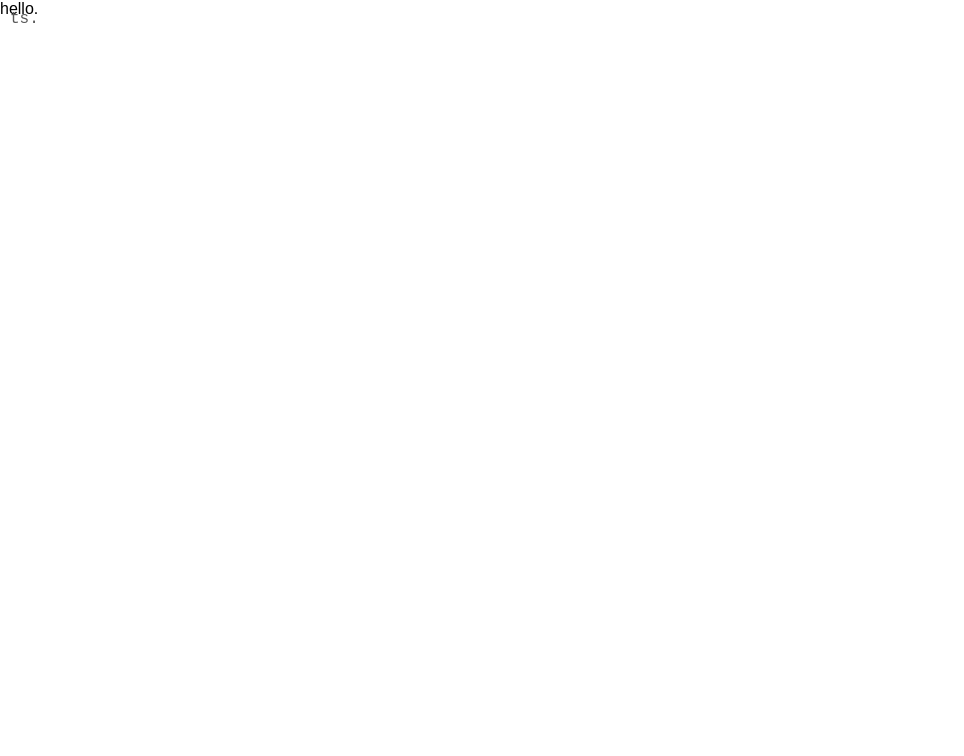
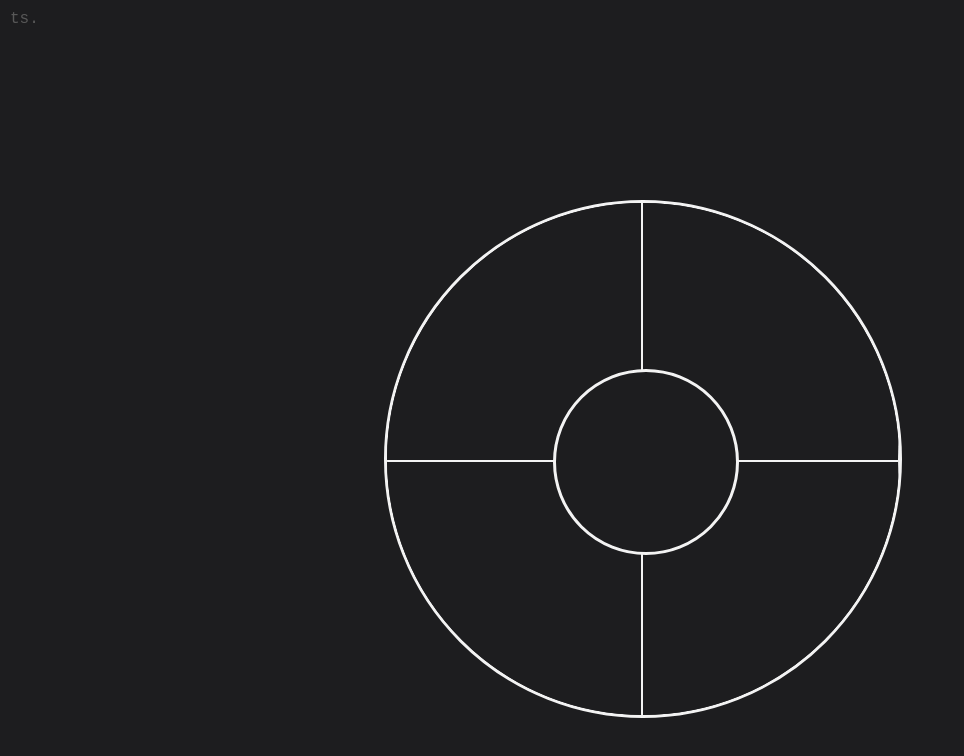
Before and after one commit to TiPEX360/personal-website, a React (Create React App) app: page /more in a window 1280 px wide. Shown: the top 756 px of the page, without its empty margins (0-964 px from the left). Built offline with nearby package versions, Linux system fonts and the light colour scheme.

Commit message:
bug fixes

```diff
--- a/src/App.css
+++ b/src/App.css
@@ -3,7 +3,7 @@ a {
 }
 
 .home-link {
-    position: absolute;
+    position: fixed;
     margin: 10px;
     font-family: 'Major Mono Display', monospace;
     border-radius: 2px;
@@ -18,8 +18,10 @@ a {
     margin: 70px;
     border-style: solid;
     border-width: 5px;
+    text-decoration: none;
     border-color: #2b2b2b;
     background-color: #f3f3f3;
+    color: #2b2b2b;
 }
 
 .button:hover {
--- a/src/components/BottomLetter.js
+++ b/src/components/BottomLetter.js
@@ -14,7 +14,6 @@ class BottomLetter extends Component {
     }
 
     togglePosition() {
-        console.log(this.state.position);
         if(this.state.position === 50 || this.state.position === 0) this.setState({position: 25});
         else this.setState({position: 50});
     }
--- a/src/components/LeftLetter.js
+++ b/src/components/LeftLetter.js
@@ -14,7 +14,6 @@ class LeftLetter extends Component {
     }
 
     togglePosition() {
-        console.log(this.state.position);
         if(this.state.position === 50 || this.state.position === 0) this.setState({position: 25});
         else this.setState({position: 50});
     }
--- a/src/components/RightLetter.js
+++ b/src/components/RightLetter.js
@@ -16,7 +16,6 @@ class RightLetter extends Component {
     }
 
     togglePosition() {
-        console.log(this.state.position);
         if(this.state.position === 50 || this.state.position === 0) this.setState({position: 25});
         else this.setState({position: 50});
     }
--- a/src/components/TopLetter.js
+++ b/src/components/TopLetter.js
@@ -14,7 +14,6 @@ class TopLetter extends Component {
     }
 
     togglePosition() {
-        console.log(this.state.position);
         if(this.state.position === 50 || this.state.position === 0) this.setState({position: 25});
         else this.setState({position: 50});
     }
--- a/src/components/pages/Home.js
+++ b/src/components/pages/Home.js
@@ -40,7 +40,7 @@ export default class Home extends Component {
                 <div style={mainWrapperStyle}>
                     <img style={portraitStyle} src={portrait} alt='face' />
                     <Intro />
-                    <p><span style={{fontSize: 28}}>hi, i'm</span></p>
+                    <p><span style={{fontSize: 22}}><b>hi</b>, <b>i</b>'<b>m</b></span></p>
                     <div style={flexStyle}>
                         <AnimatedLetter letter='t'/>
                         <AnimatedLetter letter='y'/>
@@ -52,8 +52,8 @@ export default class Home extends Component {
                         <AnimatedLetter letter='s'/>
                         <AnimatedLetter letter='z'/>
                     </div>
-                    <p>(tym, for short)</p>
-                    <div className="button"><Link to='/more'>let me tell you a bit about myself!</Link></div>
+                    <p><span style={{fontSize: 15}}>(tym, for short)</span></p>
+                    <Link className="button" to='/more'>let me tell you a bit about myself!</Link>
                 </div>
             </React.Fragment>
         )
--- /dev/null
+++ b/src/components/pages/More.css
@@ -0,0 +1,31 @@
+.pieOption1 {
+    background-color: #1d1d1f;
+    color: #f2f2f2;
+}
+
+.pieOption2 {
+    background-color: #1d1d1f;
+    color: #f2f2f2;
+}
+.pieOption3 {
+    background-color: #1d1d1f;
+    color: #f2f2f2;
+}
+.pieOption4 {
+    background-color: #1d1d1f;
+    color: #f2f2f2;
+}
+
+.pieOption1:hover {
+    background-color: #C8D94A;
+}
+
+.pieOption2:hover {
+    background-color: #268391;
+}
+.pieOption3:hover {
+    background-color: #E3864F;
+}
+.pieOption4:hover {
+    background-color: #D25242;
+}
--- a/src/components/pages/More.js
+++ b/src/components/pages/More.js
@@ -1,9 +1,103 @@
 import React, { Component } from 'react';
+import './More.css';
 
 export default class More extends Component {
+
+
+// /* Color Theme Swatches in Hex */
+// .Tema-de-Color-1-1-hex { color: #1D1D1F; }
+// .Tema-de-Color-1-2-hex { color: #268391; }
+// .Tema-de-Color-1-3-hex { color: #1C2126; }
+// .Tema-de-Color-1-4-hex { color: #D25242; }
+// .Tema-de-Color-1-5-hex { color: #E3864F; }
+
     render() {
+
+        const mainWrapperStyle = {
+            width: '100%',
+            minHeight: '100vh',
+            backgroundColor: '#1d1d1f',
+            textAlign: 'center',
+        }
+
+        const pieWrapperStyle = {
+            minWidth: '40%',
+            minHeight: '40%',
+            display: 'inline-block',
+            position: 'relative',
+            margin: 200,
+        }
+
+        const pieBorderStyle = {
+            position: 'relative',
+            width: '100%',
+            height: '100%',
+            paddingTop: '100%',
+            borderRadius: '50%',
+            borderWidth: 3,
+            borderColor: '#f3f3f3',
+            borderStyle: 'solid',
+            overflow: 'hidden',
+        }
+
+        const quarterStyle = {
+            width: 'calc(50% - 3px)',
+            height: '50%',
+            borderStyle: 'solid',
+            borderWidth:1.5,
+            borderColor: '#f3f3f3',
+            position: 'relative',
+            float: 'left',
+            display: 'block',
+        }
+
+        const elementWrapperStyle = {
+            position: 'absolute',
+            top: -1.5,
+            left: -1.5,
+            bottom: -1.5,
+            right: -1.5,
+            textAlign: 'center',
+        }
+
+        const centerStyle = {
+            position: 'absolute',
+            top: 'calc(65% / 2)',
+            left: 'calc(65% / 2)',
+            width: '35%',
+            height: '35%',
+            backgroundColor: '#1d1d1f',
+            borderWidth: 3,
+            borderStyle: 'solid',
+            borderRadius: '50%',
+            borderColor: '#f3f3f3',
+            zIndex: 2,
+        }
+
         return(
-            <div>hello.</div>
+            <div style={mainWrapperStyle}>
+                <div style={pieWrapperStyle} >
+                    <div style={pieBorderStyle}>
+                        <div style={elementWrapperStyle}>
+                            <div style={centerStyle}>
+
+                            </div>
+                            <div className="pieOption1" style={quarterStyle}>
+
+                            </div>
+                            <div className="pieOption2" style={quarterStyle}>
+
+                            </div>
+                            <div className="pieOption3" style={quarterStyle}>
+
+                            </div>
+                            <div className="pieOption4" style={quarterStyle}>
+
+                            </div>
+                        </div>
+                    </div>
+                </div>
+            </div>
         );
     }
 }
--- a/src/index.css
+++ b/src/index.css
@@ -9,7 +9,3 @@ html, body, #root {
   overflow: hidden;
   height:100%;
 }
-
-Link {
-  text-decoration: none;
-}
```
